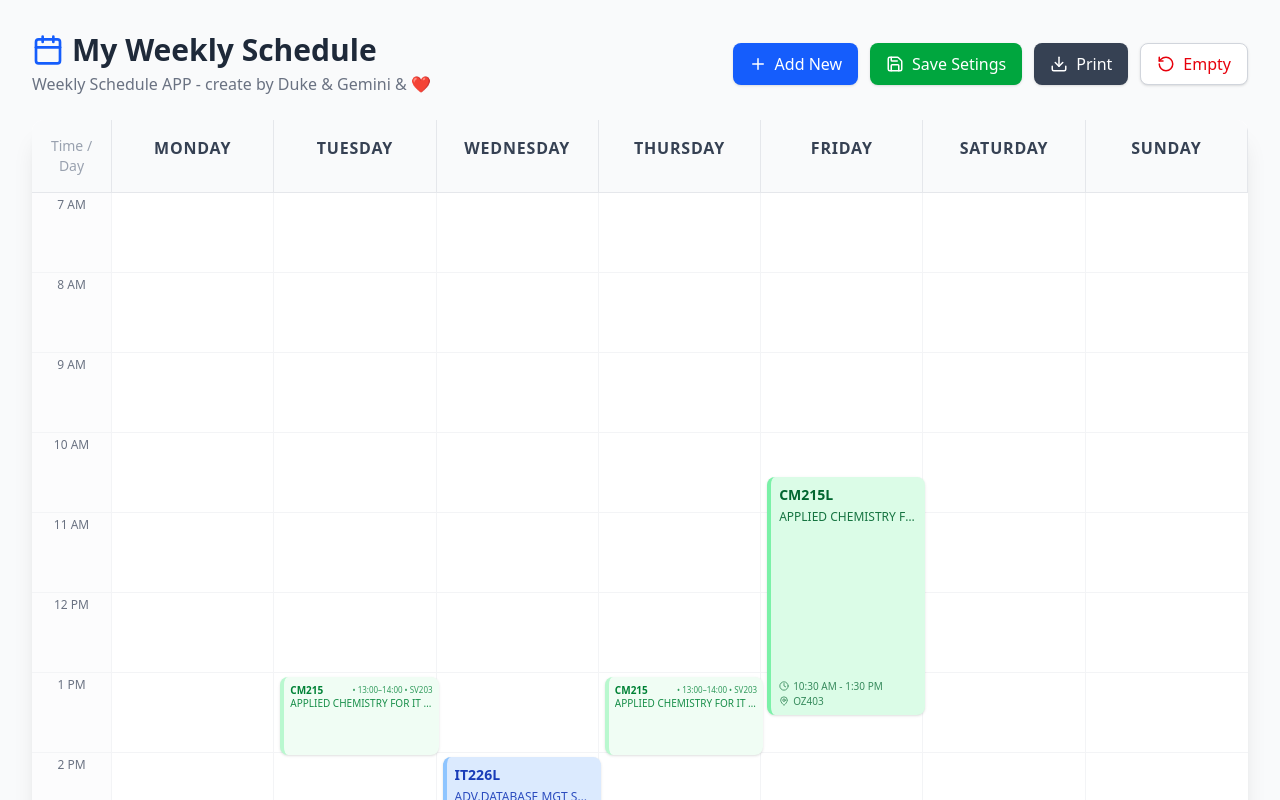
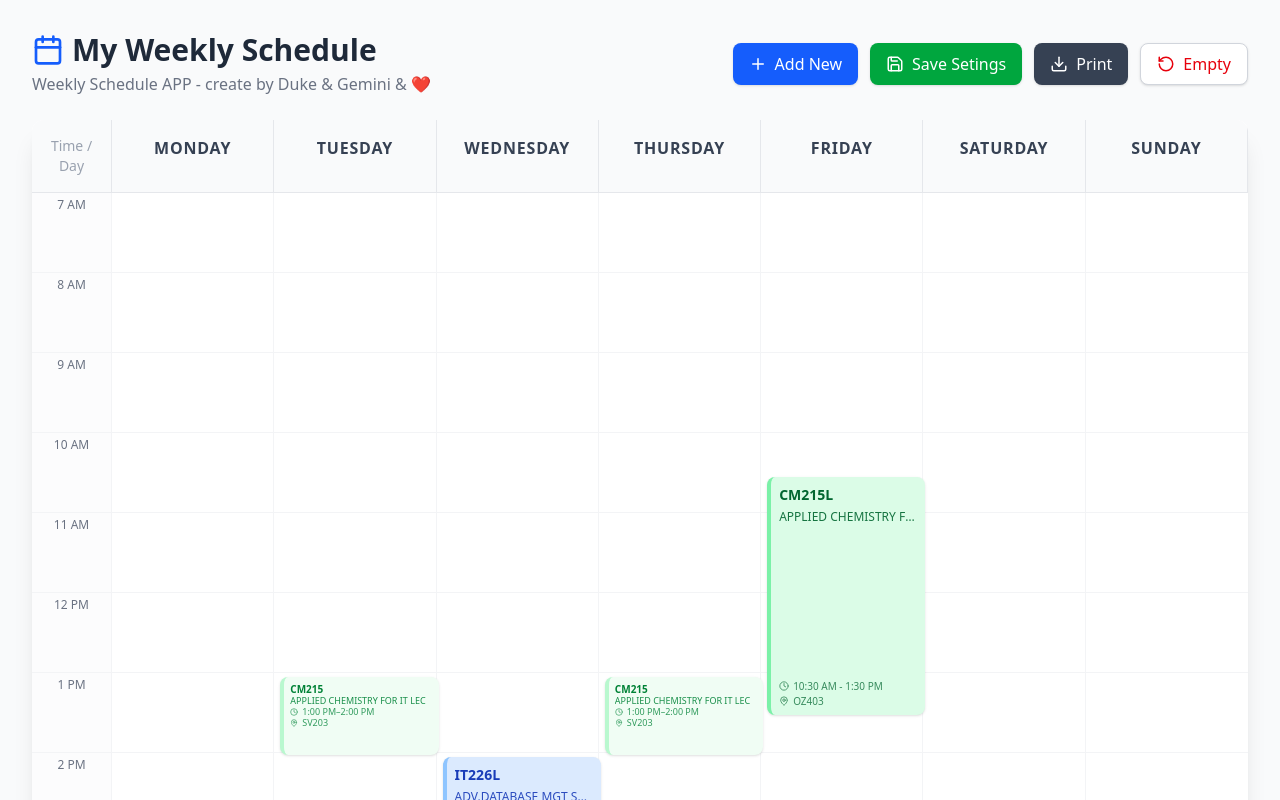
Before and after one commit to dukehug/weekly_schedule_2026, a React (Vite) app: page / in a window 1280 px wide. Shown: the top 800 px of the page. Built offline with nearby package versions, Linux system fonts and the light colour scheme.

Commit message:
Fix subject layout

```diff
--- a/src/App.jsx
+++ b/src/App.jsx
@@ -280,7 +280,7 @@ const App = () => {
                   <div
                     key={event.id}
                     onClick={() => openEditModal(event)}
-                    className={`absolute z-10 m-1 rounded-lg border-l-4 shadow-sm cursor-pointer hover:shadow-md transition-all text-xs overflow-hidden leading-tight flex flex-col ${isShortEvent ? 'gap-0.5 px-1.5 py-2' : 'gap-1 p-2'} ${event.color} hover:brightness-95 print:border`}
+                    className={`absolute z-10 m-1 rounded-lg border-l-4 shadow-sm cursor-pointer hover:shadow-md transition-all text-xs overflow-hidden leading-tight flex flex-col ${isShortEvent ? 'gap-0 px-1.5 py-1.5' : 'gap-1 p-2'} ${event.color} hover:brightness-95 print:border`}
                     style={{
                       top: `${top}px`,
                       height: `${height - 2}px`,
@@ -290,14 +290,20 @@ const App = () => {
                   >
                     {isShortEvent ? (
                       <>
-                        <div className="flex min-w-0 shrink-0 items-center gap-0.5 whitespace-nowrap leading-none">
-                          <span className="min-w-0 flex-1 truncate text-[10px] font-bold">{event.subject}</span>
-                          <span className="shrink-0 text-[8px] opacity-80">• {event.start}–{event.end}</span>
-                          {event.room && (
-                            <span className="max-w-9 shrink-0 truncate text-[8px] opacity-80">• {event.room}</span>
-                          )}
+                        <div className="shrink-0 truncate text-[10px] font-bold leading-[12px]">
+                          {event.subject}
                         </div>
-                        <div className="shrink-0 truncate text-[10px] opacity-90">{event.description}</div>
+                        <div className="shrink-0 truncate text-[9px] leading-[11px] opacity-90">
+                          {event.description}
+                        </div>
+                        <div className="flex min-w-0 shrink-0 items-center gap-1 text-[9px] leading-[11px] opacity-80">
+                          <Clock size={8} className="shrink-0" />
+                          <span className="truncate">{formatTime12H(event.start)}–{formatTime12H(event.end)}</span>
+                        </div>
+                        <div className="flex min-w-0 shrink-0 items-center gap-1 text-[9px] leading-[11px] opacity-80">
+                          <MapPin size={8} className="shrink-0" />
+                          <span className="truncate">{event.room || '—'}</span>
+                        </div>
                       </>
                     ) : (
                       <>
```
